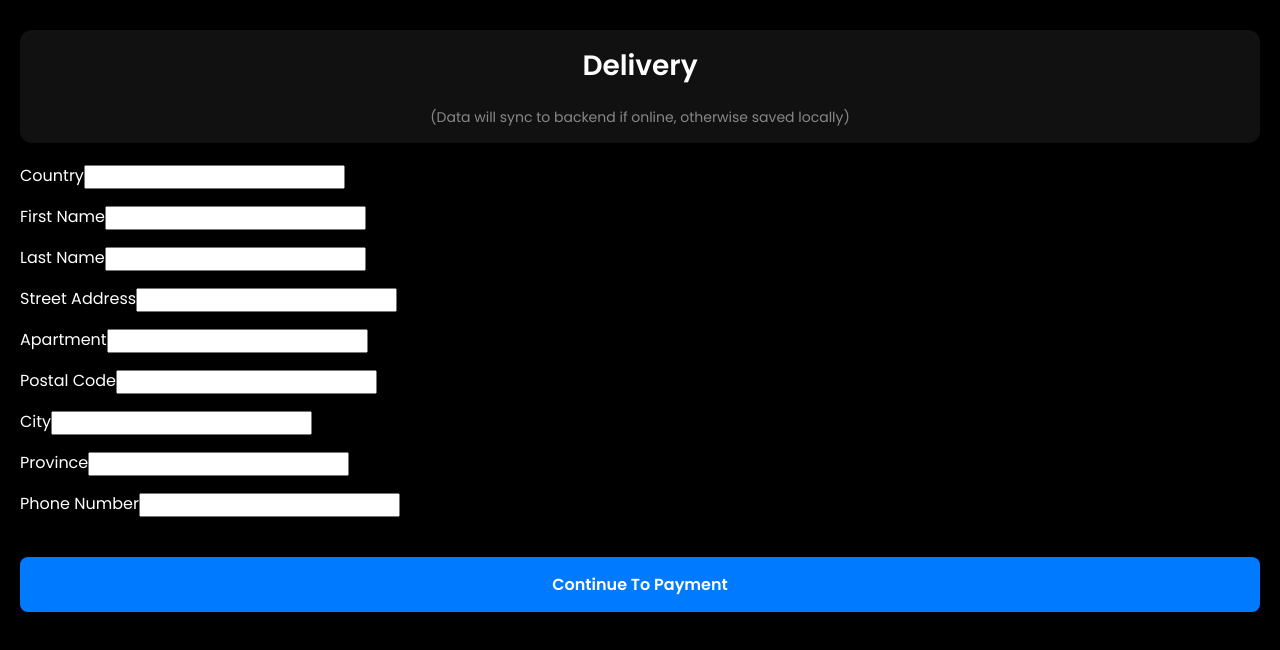
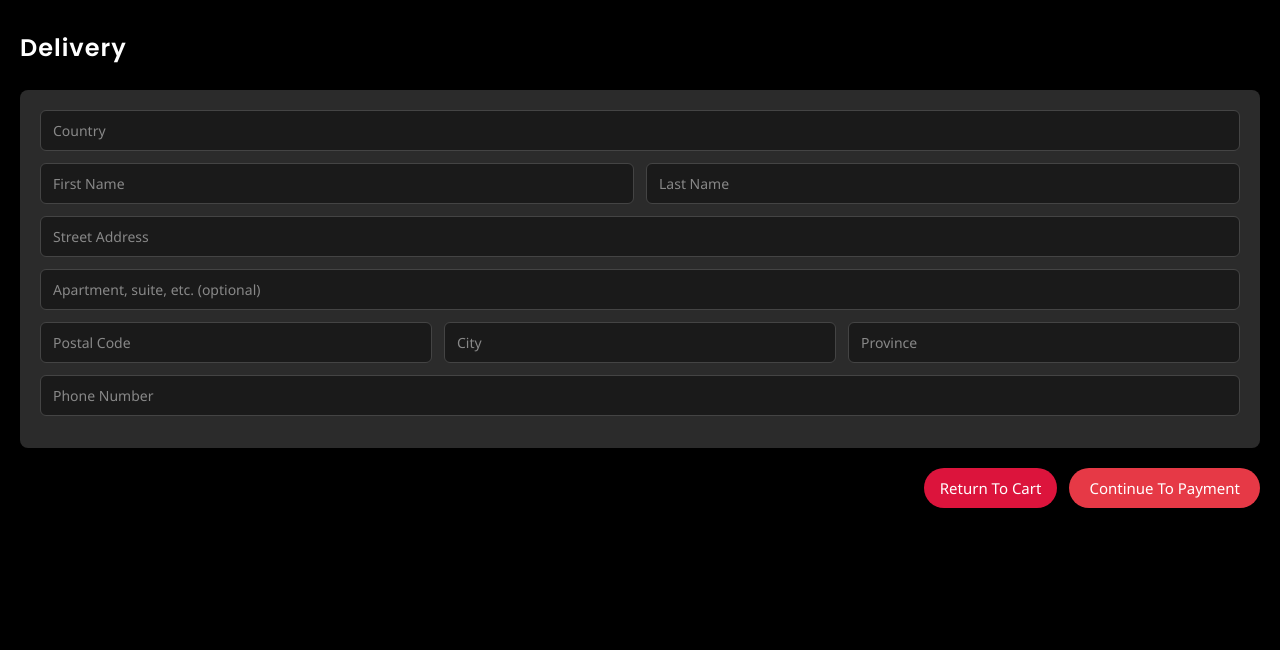
Before and after one commit to samuelmbaya/PBS-FRONTEND, a React (Vite) app: page /delivery in a window 1280 px wide. Shown: the top 650 px of the page. Built offline with nearby package versions, Linux system fonts and the light colour scheme; sample sign-in values are in the browser's storage.

Commit message:
restyled the delivery page

```diff
--- a/src/Pages/Delivery.css
+++ b/src/Pages/Delivery.css
@@ -1,57 +1,42 @@
 @import url('https://fonts.googleapis.com/css2?family=Poppins:wght@300;400;500;600;700&display=swap');
 
-* {
-  margin: 0;
-  padding: 0;
-  box-sizing: border-box;
-  font-family: "Poppins", sans-serif;
-  text-decoration: none;
-  list-style: none;
-}
-
-/* ===== Delivery Page Dark Mode ===== */
-.delivery-section {
-  background: #000; /* inherited black background */
-  color: #fff;
+/* ===== Delivery Page ===== */
+.delivery-page {
   min-height: 100vh;
   padding: 20px;
+  font-family: "Segoe UI", Arial, sans-serif;
+  background-color: #000;
+  color: #fff;
 }
 
 .delivery-header {
-  background-color: #111; /* dark card header */
-  padding: 15px 20px;
-  border-radius: 12px;
-  margin-bottom: 20px;
-  text-align: center;
+  margin-bottom: 25px;
 }
 
-.delivery-header h2 {
-  font-size: 28px;
+.delivery-header h1 {
+  text-align: left;
+  margin: 0;
+  font-size: 24px;
   font-weight: 600;
+  letter-spacing: 1px;
 }
 
-.shipping-address {
-  background-color: #111; /* card body */
-  padding: 25px;
-  border-radius: 12px;
-  box-shadow: 0 0 20px rgba(255,255,255,0.1);
-}
-
-.shipping-address h3 {
-  font-size: 20px;
-  font-weight: 600;
+/* ===== Form Styles ===== */
+.delivery-form {
+  background-color: #2b2b2b;
+  padding: 20px;
+  border-radius: 8px;
   margin-bottom: 20px;
 }
 
-/* ===== Form Styles ===== */
 .form-group {
-  margin-bottom: 15px;
+  margin-bottom: 12px;
 }
 
 .form-row {
   display: flex;
   gap: 12px;
-  margin-bottom: 15px;
+  margin-bottom: 12px;
 }
 
 .form-row.three-cols {
@@ -60,84 +45,91 @@
   gap: 12px;
 }
 
-.half-width {
-  flex: 1;
-}
-
 .form-input {
   width: 100%;
-  padding: 12px 15px;
-  border-radius: 8px;
-  border: none;
-  background: #333;
+  padding: 10px 12px;
+  border-radius: 6px;
+  border: 1px solid #444;
+  background: #1a1a1a;
   color: #fff;
-  font-size: 15px;
+  font-size: 14px;
+  font-family: "Segoe UI", Arial, sans-serif;
   outline: none;
+  transition: border-color 0.2s, background 0.2s;
 }
 
 .form-input::placeholder {
-  color: #aaa;
+  color: #888;
 }
 
 .form-input:focus {
-  background: #444;
-  border-color: #007bff;
+  background: #222;
+  border-color: #e63946;
 }
 
-.return-to-cart {
-  margin-top: 20px;
-  text-align: left;
+/* ===== Action Buttons ===== */
+.delivery-actions {
+  display: flex;
+  gap: 12px;
+  justify-content: flex-end;
 }
 
-.return-link {
-  color: #007bff;
-  font-size: 14px;
-  font-weight: 500;
+.return-cart-btn {
+  background: crimson;
+  color: #fff;
+  padding: 10px 16px;
+  border-radius: 25px;
+  font-size: 15px;
+  border: none;
+  cursor: pointer;
+  transition: background 0.2s ease;
+  font-family: "Segoe UI", Arial, sans-serif;
 }
 
-.return-link:hover {
-  color: #4da6ff;
-  text-decoration: underline;
+.return-cart-btn:hover {
+  background: #e63946;
 }
 
-.continue-section {
-  margin-top: 25px;
+.continue-payment-btn {
+  border: none;
+  padding: 10px 20px;
+  font-size: 15px;
+  border-radius: 25px;
+  cursor: pointer;
+  background: #e63946;
+  color: #fff;
+  transition: background 0.2s ease;
+  font-family: "Segoe UI", Arial, sans-serif;
 }
 
-.continue-btn {
-  width: 100%;
-  padding: 15px;
-  border: none;
-  border-radius: 8px;
-  background: #007bff;
-  color: #fff;
-  font-size: 16px;
-  font-weight: 600;
-  cursor: pointer;
-  transition: background 0.3s ease;
+.continue-payment-btn:hover {
+  background: #d62839;
 }
 
-.continue-btn:hover {
-  background: #0056b3;
+.continue-payment-btn:disabled {
+  background: #666;
+  cursor: not-allowed;
+  opacity: 0.6;
 }
 
-/* ===== Responsive ===== */
+/* ===== Responsive Design ===== */
 @media (max-width: 768px) {
   .form-row {
     flex-direction: column;
+    gap: 12px;
   }
 
   .form-row.three-cols {
     grid-template-columns: 1fr;
   }
 
-  .form-input {
-    font-size: 14px;
-    padding: 10px 12px;
+  .delivery-actions {
+    flex-direction: column;
+    gap: 10px;
   }
 
-  .continue-btn {
-    font-size: 15px;
-    padding: 12px;
+  .return-cart-btn,
+  .continue-payment-btn {
+    width: 100%;
   }
 }
--- a/src/Pages/Delivery.jsx
+++ b/src/Pages/Delivery.jsx
@@ -41,7 +41,6 @@ const Delivery = ({ onDeliveryData }) => {
     setIsSubmitting(true);
 
     try {
-      // 🟢 Get user info
       const storedUser = localStorage.getItem("user");
       let userId = "guest_user";
       let userEmail = "guest@example.com";
@@ -56,7 +55,6 @@ const Delivery = ({ onDeliveryData }) => {
         }
       }
 
-      // 🟢 Cart info
       const cartItems = JSON.parse(localStorage.getItem('cartItems') || '[]');
       const totalAmount = parseFloat(localStorage.getItem('cartTotal') || '0');
 
@@ -66,14 +64,14 @@ const Delivery = ({ onDeliveryData }) => {
         name: "Order Item",
         quantity: 1,
         price: totalAmount || 0,
-        imageURL: "https://via.placeholder.com/80"
+        imageUrl: "https://via.placeholder.com/80"
       }]).map(item => ({
         _id: item._id || item.id || Date.now().toString(),
         productId: item._id || item.id || "unknown",
         name: item.name || "Unknown Product",
         quantity: item.quantity || 1,
         price: item.price || 0,
-        imageURL: item.imageURL || item.imageUrl || "https://via.placeholder.com/80"
+        imageUrl: item.imageUrl || item.imageURL || "https://via.placeholder.com/80"
       }));
 
       const orderData = {
@@ -89,7 +87,6 @@ const Delivery = ({ onDeliveryData }) => {
         date: new Date().toLocaleDateString()
       };
 
-      // 🟢 Save to backend
       try {
         const response = await fetch(`${apiUrl}/orders`, {
           method: "POST",
@@ -109,7 +106,6 @@ const Delivery = ({ onDeliveryData }) => {
         localStorage.setItem(`orders_${userEmail}`, JSON.stringify(existingOrders));
       }
 
-      // 🟢 Store locally
       localStorage.setItem('currentOrderId', orderData.id);
       localStorage.setItem('currentOrderData', JSON.stringify(orderData));
       localStorage.setItem('deliveryData', JSON.stringify(deliveryData));
@@ -126,45 +122,124 @@ const Delivery = ({ onDeliveryData }) => {
     }
   };
 
+  const handleReturnToCart = () => {
+    navigate('/cart');
+  };
+
   return (
-    <div className="delivery-section dark">
+    <div className="delivery-page">
       <div className="delivery-header">
-        <h2>Delivery</h2>
-        <p style={{ fontSize: '14px', color: '#888', marginTop: '5px' }}>
-          (Data will sync to backend if online, otherwise saved locally)
-        </p>
+        <h1>Delivery</h1>
       </div>
 
-      {/* 🟢 Delivery Form */}
       <div className="delivery-form">
-        {[
-          { label: 'Country', name: 'country' },
-          { label: 'First Name', name: 'name' },
-          { label: 'Last Name', name: 'lastName' },
-          { label: 'Street Address', name: 'streetAddress' },
-          { label: 'Apartment', name: 'apartment' },
-          { label: 'Postal Code', name: 'postalCode' },
-          { label: 'City', name: 'city' },
-          { label: 'Province', name: 'province' },
-          { label: 'Phone Number', name: 'phoneNumber' }
-        ].map((field, index) => (
-          <div className="form-group" key={index}>
-            <label>{field.label}</label>
-            <input
-              type="text"
-              name={field.name}
-              value={deliveryData[field.name]}
-              onChange={handleInputChange}
-              required={['country','name','lastName','streetAddress','city','province','phoneNumber'].includes(field.name)}
-            />
-          </div>
-        ))}
+        <div className="form-group">
+          <input
+            type="text"
+            name="country"
+            placeholder="Country"
+            value={deliveryData.country}
+            onChange={handleInputChange}
+            className="form-input"
+            required
+          />
+        </div>
+
+        <div className="form-row">
+          <input
+            type="text"
+            name="name"
+            placeholder="First Name"
+            value={deliveryData.name}
+            onChange={handleInputChange}
+            className="form-input"
+            required
+          />
+          <input
+            type="text"
+            name="lastName"
+            placeholder="Last Name"
+            value={deliveryData.lastName}
+            onChange={handleInputChange}
+            className="form-input"
+            required
+          />
+        </div>
+
+        <div className="form-group">
+          <input
+            type="text"
+            name="streetAddress"
+            placeholder="Street Address"
+            value={deliveryData.streetAddress}
+            onChange={handleInputChange}
+            className="form-input"
+            required
+          />
+        </div>
+
+        <div className="form-group">
+          <input
+            type="text"
+            name="apartment"
+            placeholder="Apartment, suite, etc. (optional)"
+            value={deliveryData.apartment}
+            onChange={handleInputChange}
+            className="form-input"
+          />
+        </div>
+
+        <div className="form-row three-cols">
+          <input
+            type="text"
+            name="postalCode"
+            placeholder="Postal Code"
+            value={deliveryData.postalCode}
+            onChange={handleInputChange}
+            className="form-input"
+          />
+          <input
+            type="text"
+            name="city"
+            placeholder="City"
+            value={deliveryData.city}
+            onChange={handleInputChange}
+            className="form-input"
+            required
+          />
+          <input
+            type="text"
+            name="province"
+            placeholder="Province"
+            value={deliveryData.province}
+            onChange={handleInputChange}
+            className="form-input"
+            required
+          />
+        </div>
+
+        <div className="form-group">
+          <input
+            type="tel"
+            name="phoneNumber"
+            placeholder="Phone Number"
+            value={deliveryData.phoneNumber}
+            onChange={handleInputChange}
+            className="form-input"
+            required
+          />
+        </div>
       </div>
 
-      {/* 🟢 Continue Button */}
-      <div className="continue-section">
+      <div className="delivery-actions">
         <button
-          className="continue-btn"
+          className="return-cart-btn"
+          onClick={handleReturnToCart}
+        >
+          Return To Cart
+        </button>
+        <button
+          className="continue-payment-btn"
           onClick={handleContinueToPayment}
           disabled={isSubmitting}
         >
--- a/src/Pages/Payment.jsx
+++ b/src/Pages/Payment.jsx
@@ -220,7 +220,7 @@ const Payment = () => {
                 {cart.map((item) => (
                   <div className="cart-item-row" key={item._id}>
                     <img
-                      src={item.imageURL || "https://via.placeholder.com/60"}
+                      src={item.imageUrl || "https://via.placeholder.com/60"}
                       alt={item.name}
                       className="cart-item-img"
                     />
```
